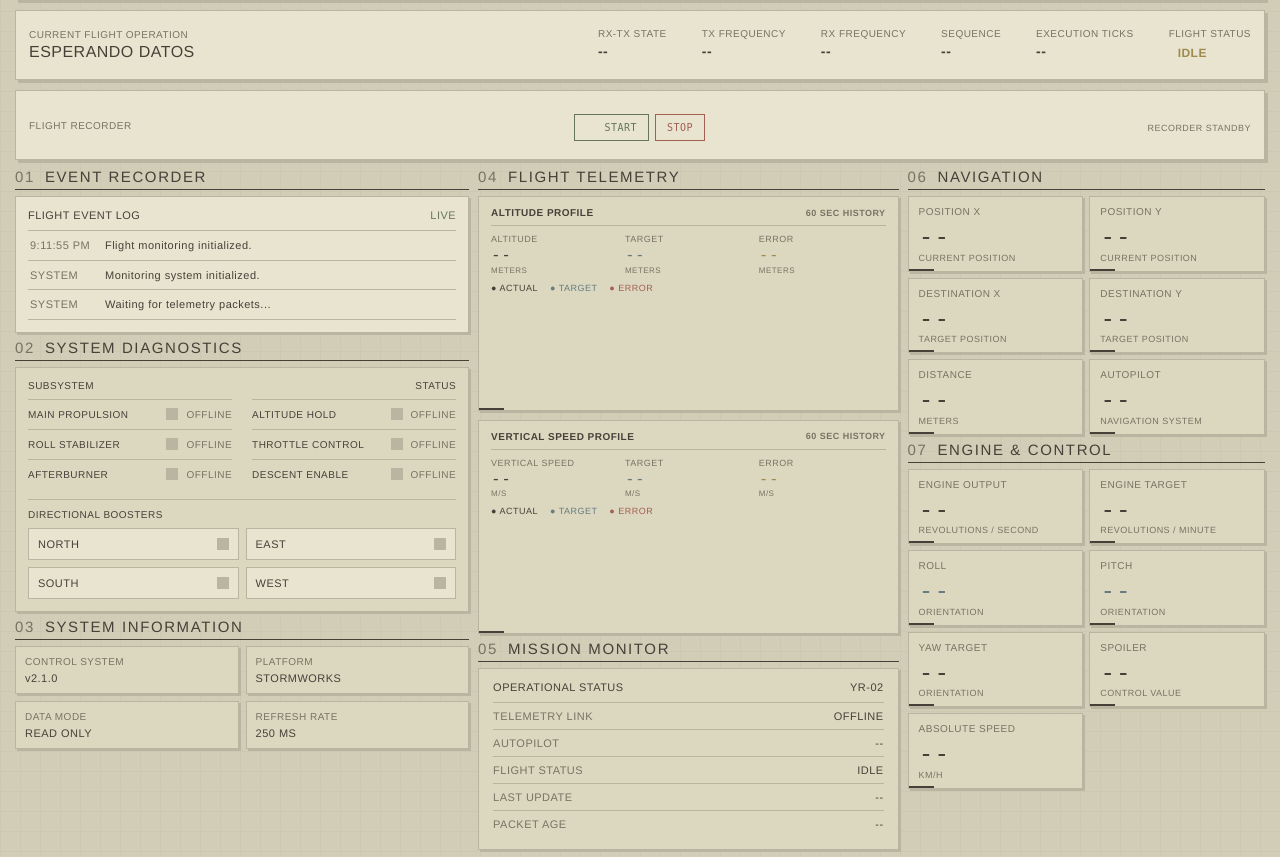
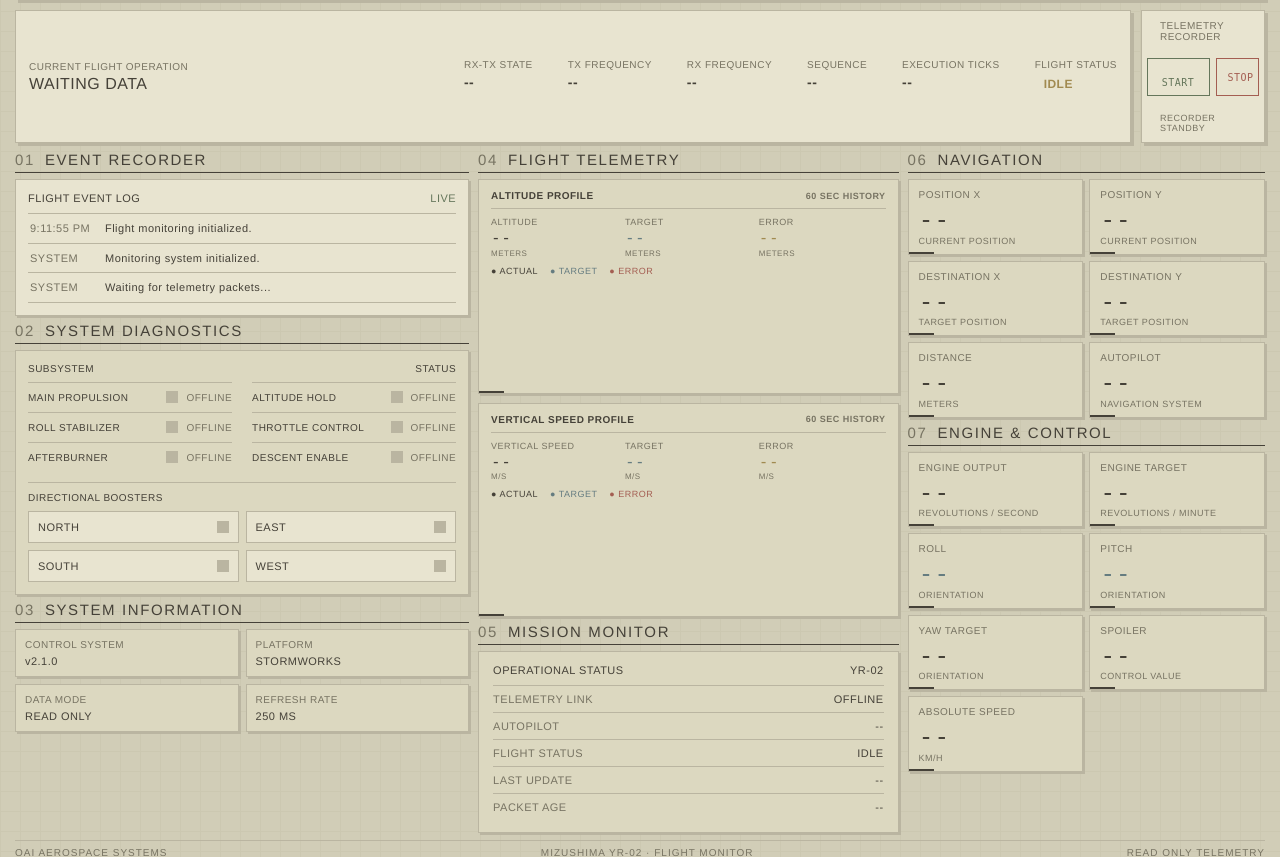
Before and after one commit to IsmailOzkan98/Stormworks-OAi-Mizushima-YR-02-System, a Flask app: page / in a window 1280 px wide. Shown: the part 89-946 px from the top of the page. Run offline with Flask 3, Linux system fonts and the light colour scheme; parts of the project's set-up code (start-up, migrations or seed data) failed here and were passed over.

Commit message:
created adaptive mission bar

```diff
--- /dev/null
+++ b/Server/static/js/modules/missionBar/missionBar.js
@@ -0,0 +1,153 @@
+const CONFIG_URL = new URL("./missionBar.json", import.meta.url);
+
+let config = null;
+let container = null;
+let latestData = null;
+
+async function loadConfiguration() {
+    const response = await fetch(CONFIG_URL, { cache: "no-store" });
+
+    if (!response.ok) {
+        throw new Error(`HTTP ${response.status}`);
+    }
+
+    config = await response.json();
+}
+
+function createMissionBar() {
+
+    container = document.querySelector(".mission-status-bar");
+
+    if (!container) return;
+
+    container.hidden = config.enabled === false;
+
+    if (config.enabled === false) return;
+
+    container.replaceChildren();
+
+    const stage = document.createElement("div");
+    stage.className = "mission-stage";
+
+    const data = document.createElement("div");
+    data.className = "mission-data";
+
+    config.items.forEach(item => {
+
+        if (item.enabled === false) return;
+
+        const label = document.createElement("span");
+        label.className = "micro-label";
+        label.textContent = item.label ?? "";
+
+        const value = document.createElement("strong");
+        value.id = `mission-${item.id}`;
+        value.textContent = item.default ?? "--";
+
+        if (item.class === "mission-stage") {
+
+            stage.append(label, value);
+
+        } else {
+
+            const block = document.createElement("div");
+
+            block.append(label, value);
+
+            if (item.type === "status") {
+                value.classList.add("state-pill", "idle");
+            }
+
+            data.appendChild(block);
+
+        }
+
+    });
+
+    container.append(stage, data);
+}
+
+function formatValue(item, data) {
+    const rawValue = data[item.source];
+
+    if (rawValue === null || rawValue === undefined || rawValue === "") {
+        return item.default ?? "--";
+    }
+
+    switch (item.type) {
+        case "number": {
+            const number = Number(rawValue);
+
+            return Number.isFinite(number)
+                ? number.toFixed(item.decimals ?? 1)
+                : item.default ?? "--";
+        }
+
+        case "rxTxState": {
+            const states = config.states?.rxTxState ?? {};
+
+            return states[String(rawValue)] ?? states.unknown ?? "UNKNOWN";
+        }
+
+        case "status": {
+            const status = String(rawValue).toLowerCase();
+            const statuses = config.states?.flightStatus ?? {};
+            return statuses[status] ?? String(rawValue).toUpperCase();
+        }
+
+        default:
+            return String(rawValue);
+    }
+}
+
+function updateMissionBar(data) {
+    if (!config || !container || config.enabled === false) return;
+
+    config.items.forEach(item => {
+        if (item.enabled === false) return;
+
+        const element = document.getElementById(`mission-${item.id}`);
+
+        if (!element) return;
+
+        element.textContent = formatValue(item, data);
+
+        if (item.type === "status") {
+            const status = String(data[item.source] ?? "idle").toLowerCase();
+            const validStatuses = config.states?.flightStatus ?? {};
+
+            element.className = "state-pill";
+
+            element.classList.add(
+                Object.hasOwn(validStatuses, status) ? status : "idle"
+            );
+        }
+    });
+}
+
+export function updateMissionBarData(data) {
+    if (!data) return;
+
+    latestData = data;
+
+    if (config) {
+        updateMissionBar(data);
+    }
+}
+
+export async function initMissionBar() {
+    try {
+        await loadConfiguration();
+
+        createMissionBar();
+
+        if (latestData) {
+            updateMissionBar(latestData);
+        }
+
+        console.info("[MISSION BAR] Configuration loaded.");
+
+    } catch (error) {
+        console.error("[MISSION BAR] Configuration error:", error);
+    }
+}
--- a/Server/static/js/script.js
+++ b/Server/static/js/script.js
@@ -16,6 +16,8 @@
 
    ============================================================ */
 
+let missionBarModule = null;
+let pendingMissionData = null;
 
 /* ============================================================
    01. SYSTEM CONFIGURATION
@@ -168,20 +170,6 @@ function number(data, key, decimals = 1) {
 
 }
 
-
-// Convert RX/TX state into readable text.
-
-function getRxTxState(state) {
-
-    const states = {
-        0: "SEARCHING",
-        1: "CONNECTED",
-        2: "LINK LOST"
-    };
-
-    return states[Number(state)] ?? "UNKNOWN";
-
-}
 
 
 // Read system activation state.
@@ -1274,105 +1262,11 @@ function updateInterface(data) {
         (data.status || "IDLE").toUpperCase();
 
 
-    setValue(
-        "stage",
-        stage
-    );
-
-    setValue(
-        "state",
-        data.state ?? "--"
-    );
-
-    setValue(
-        "timer",
-        data.timer ?? "--"
-    );
-
-
-    // RX-TX LINK STATUS
-
-    setValue(
-        "rxTxState",
-        getRxTxState(data.rx_tx_state)
-    );
-
-
-    setValue(
-        "rxTxFrequencyTX",
-        number(data, "rx_tx_frequency_tx", 2)
-    );
-
-    setValue(
-        "rxTxFrequencyRX",
-        number(data, "rx_tx_frequency_rx", 2)
-    );
-
-
-    // FLIGHT STATUS
-
-    const statusElement =
-        document.getElementById("flightStatus");
-
-
-    if (statusElement) {
-
-        statusElement.textContent = status;
-
-        statusElement.className =
-            "state-pill " +
-
-            (
-                status === "RUNNING"
-                    ? "running"
-
-                    : status === "COMPLETED"
-                        ? "completed"
-
-                        : "idle"
-            );
-
-    }
-
-
-    setValue(
-        "monitorFlight",
-        status
-    );
-
-
-    // STAGE CHANGE
-
-    if (
-        previousStage !== null &&
-        previousStage !== stage
-    ) {
-
-        logEvent(
-            `Flight stage changed: ${stage}`,
-            "phase-event"
-        );
-
-    }
-
-
-    // STATUS CHANGE
-
-    if (
-        previousStatus !== null &&
-        previousStatus !== status
-    ) {
-
-        logEvent(
-            `Flight status changed: ${status}`,
-            "phase-event"
-        );
-
-    }
-
-
-    previousStage = stage;
-    previousStatus = status;
+    pendingMissionData = data;
+
+    if (missionBarModule) {
+        missionBarModule.updateMissionBarData(data);
+    }
 
 
     /* --------------------------------------------------------
@@ -1901,20 +1795,55 @@ refreshRecorderStatus();
 
 
 /* ============================================================
-   19. New Architecture
-   ============================================================ */
-
-/* ============================================================
-   PROJECT DATA MODULE
-   ============================================================ */
+   20. MODULAR ARCHITECTURE
+   ============================================================ */
+
+
+/* ------------------------------------------------------------
+   20.1 PROJECT DATA MODULE
+   ------------------------------------------------------------ */
 
 import("./modules/projectData/projectData.js")
     .then(({ initProjectData }) => {
+
         initProjectData();
+
     })
     .catch(error => {
+
         console.error(
             "[PROJECT DATA] Module initialization failed:",
             error
         );
+
     });
+
+
+/* ------------------------------------------------------------
+   20.2 MISSION BAR MODULE
+   ------------------------------------------------------------ */
+
+import("./modules/missionBar/missionBar.js")
+    .then(async module => {
+
+        missionBarModule = module;
+
+        await module.initMissionBar();
+
+        if (pendingMissionData) {
+
+            module.updateMissionBarData(
+                pendingMissionData
+            );
+
+        }
+
+    })
+    .catch(error => {
+
+        console.error(
+            "[MISSION BAR] Module initialization failed:",
+            error
+        );
+
+    });
--- a/Server/static/modularStylesheet/structure.css
+++ b/Server/static/modularStylesheet/structure.css
@@ -87,6 +87,20 @@ h1 {
     font-size: 10px;
 }
 
+
+/* =========================================
+   MISSION LAYOUT
+========================================= */
+
+
+.mission-layout {
+    display: grid;
+    grid-template-columns: minmax(0, 9fr) minmax(0, 1fr);
+    gap: 10px;
+    width: 100%;
+}
+
+
 /* =========================================
    MISSION BAR
 ========================================= */
@@ -130,6 +144,26 @@ h1 {
 .state-pill {
     padding: 3px 9px;
     font-size: 12px !important;
+}
+
+
+/* =========================================
+   RECORDER PANEL
+========================================= */
+
+
+.recorder-panel {
+    box-sizing: border-box;
+
+    display: flex;
+    flex-direction: column;
+    align-items: center;
+    justify-content: center;
+    gap: 12px;
+
+    min-height: 68px;
+    margin-top: 10px;
+    padding: 9px 18px;
 }
 
 /* =========================================
--- a/Server/static/modularStylesheet/theme.css
+++ b/Server/static/modularStylesheet/theme.css
@@ -156,6 +156,16 @@ h1 span {
 
 .state-pill.idle {
     color: var(--yellow) !important;
+}
+
+/* =========================================
+   RECORDER PANEL
+========================================= */
+
+.recorder-panel {
+    background: var(--paper-light);
+    border: 1px solid var(--border);
+    box-shadow: 3px 3px 0 var(--paper-shadow);
 }
 
 /* =========================================
--- a/Server/templates/index.html
+++ b/Server/templates/index.html
@@ -38,56 +38,16 @@
         </div>
     </header>
 
-    <!-- MISSION STATUS -->
+    <section class="mission-layout">
 
-    <section class="mission-bar">
-        <div class="mission-stage">
-            <span class="micro-label">CURRENT FLIGHT OPERATION</span>
-            <strong id="stage">ESPERANDO DATOS</strong>
-        </div>
+        <!-- MISSION STATUS -->
+        <section class="mission-bar mission-status-bar"></section>
 
-            <div class="mission-data">
 
-                <div>
-                    <span class="micro-label">RX-TX STATE</span>
-                    <strong id="rxTxState">--</strong>
-                </div>
+        <!-- FLIGHT RECORDER -->
+        <section class="recorder-panel">
 
-                <div>
-                    <span class="micro-label">TX FREQUENCY</span>
-                    <strong id="rxTxFrequencyTX">--</strong>
-                </div>
-
-                <div>
-                    <span class="micro-label">RX FREQUENCY</span>
-                    <strong id="rxTxFrequencyRX">--</strong>
-                </div>
-
-                <div>
-                    <span class="micro-label">SEQUENCE</span>
-                    <strong id="state">--</strong>
-                </div>
-
-                <div>
-                    <span class="micro-label">EXECUTION TICKS</span>
-                    <strong id="timer">--</strong>
-                </div>
-
-                <div>
-                    <span class="micro-label">FLIGHT STATUS</span>
-                    <strong id="flightStatus" class="state-pill idle">IDLE</strong>
-                </div>
-
-            </div>
-
-        </div>
-
-    </section>
-
-    <!-- RECORD CONTROL -->
-    <section class="mission-bar">
-
-            <span class="micro-label">FLIGHT RECORDER</span>
+            <span class="micro-label">TELEMETRY RECORDER</span>
 
             <div class="recorder-buttons">
 
@@ -105,6 +65,8 @@
             <span id="recorderStatus" class="recorder-status">
                 RECORDER STANDBY
             </span>
+
+        </section>
 
     </section>
 
```
Also changed, not shown: Server/static/js/modules/missionBar/missionBar.json (added, +70 -0 lines).
